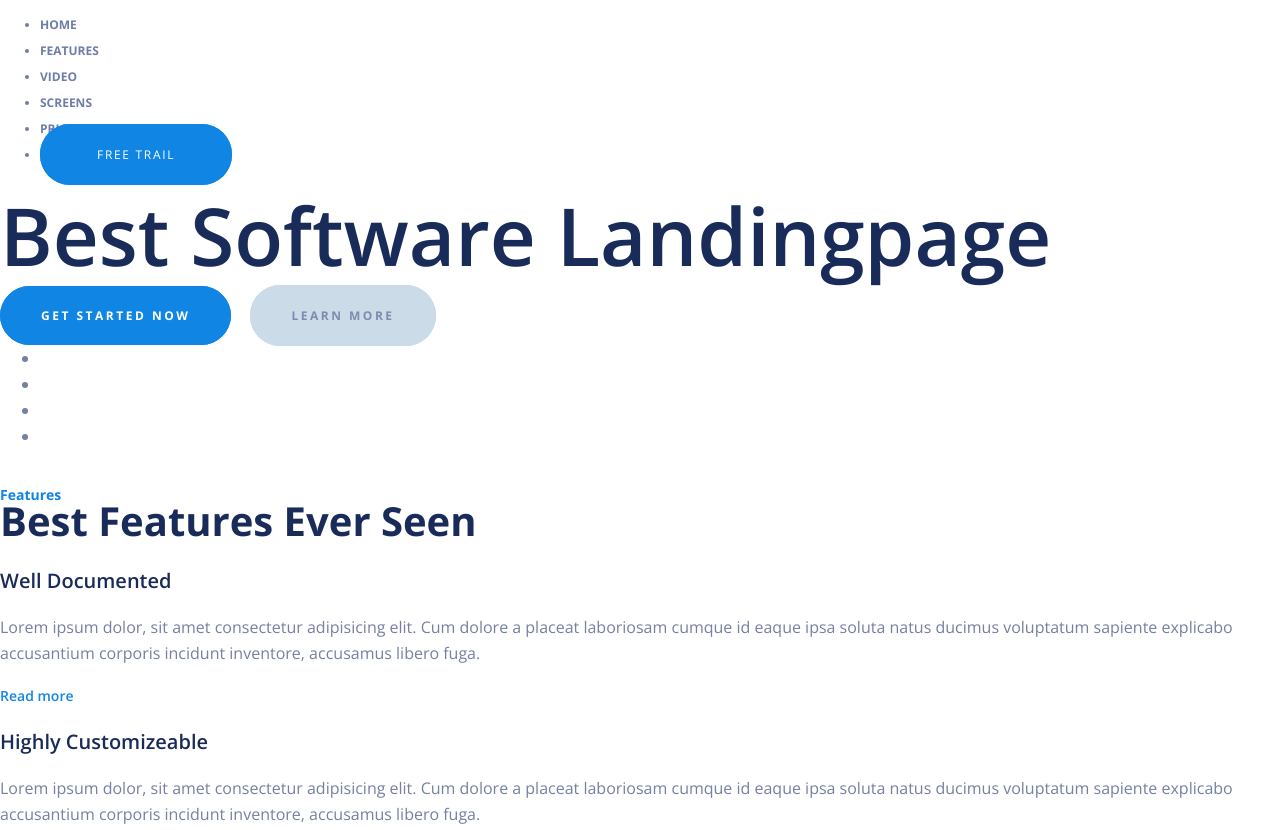
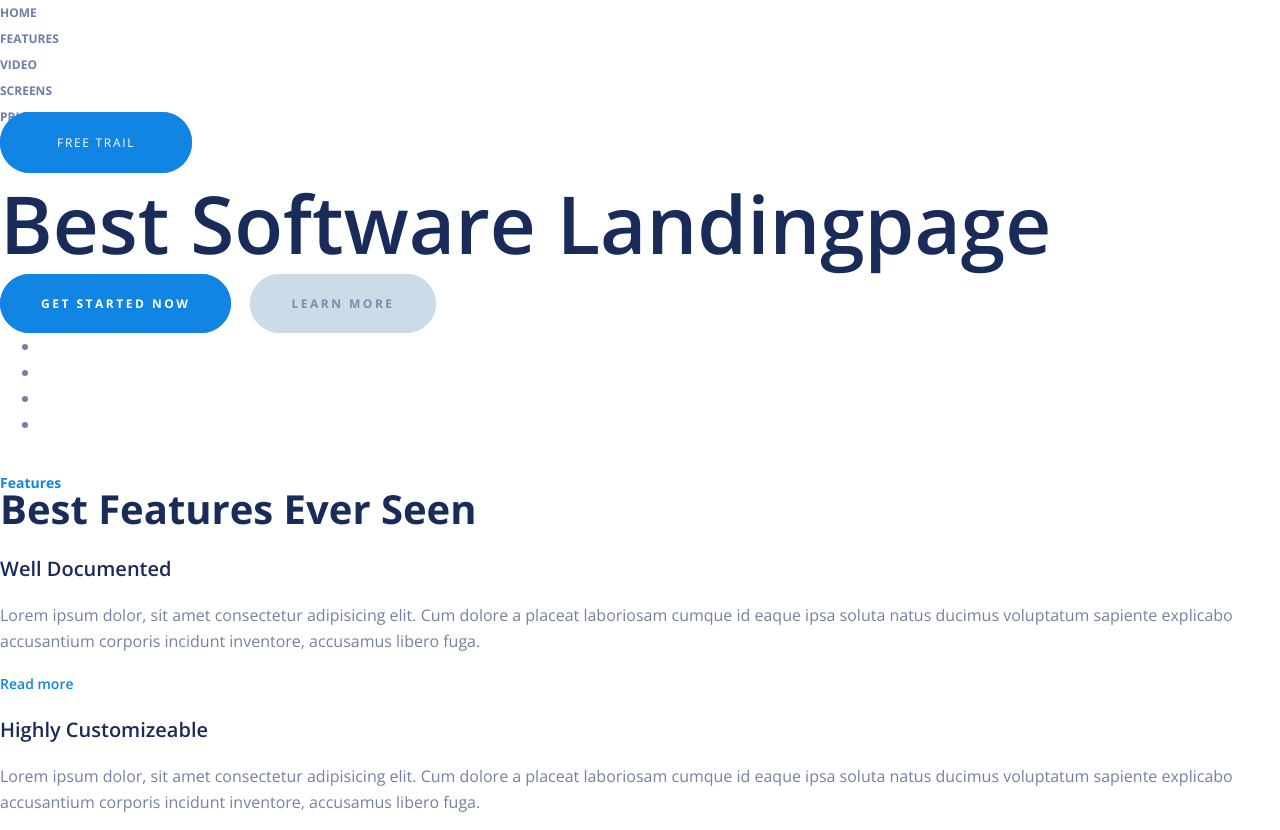
Before and after one commit to alex69288/Limpon, a plain HTML site: page index.html in a window 1280 px wide. Shown: the top 830 px of the page. Drawn offline with nearby package versions, Linux system fonts and the light colour scheme.

Commit message:
lesson6
- добавили стили для кнопок
- поработали с псевдоклассами
-

```diff
--- a/css/style.css
+++ b/css/style.css
@@ -20,6 +20,9 @@ h1 {
   color: #6e7ea9;
   text-transform: uppercase;
   font-weight: 700;
+  list-style-type: none;
+  margin: 0;
+  padding: 0;
 }
 
 .btn-primary {
@@ -35,8 +38,8 @@ h1 {
 }
 
 .btn-primary:hover {
+  color: #1085e4;
   background-color: #fff;
-  color: #1085e4;
 }
 
 .btn-secondary {
@@ -47,7 +50,7 @@ h1 {
   text-transform: uppercase;
   background-color: #cbdbe8;
   border: 1px solid #cbdbe8;
-  padding: 21px 40px;
+  padding: 20px 40px;
   border-radius: 30px;
 }
 
```
